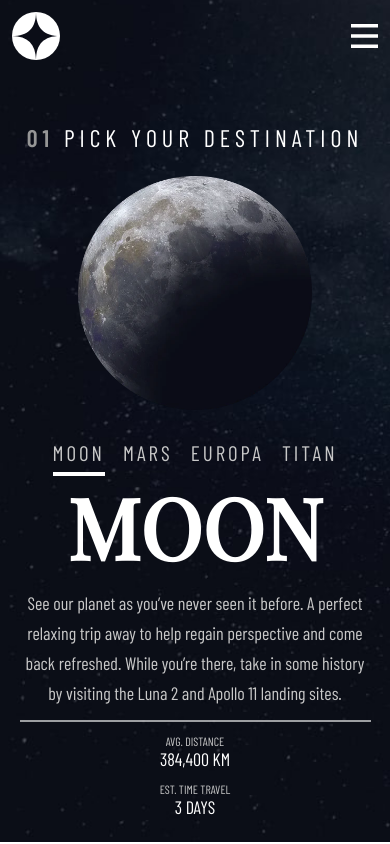
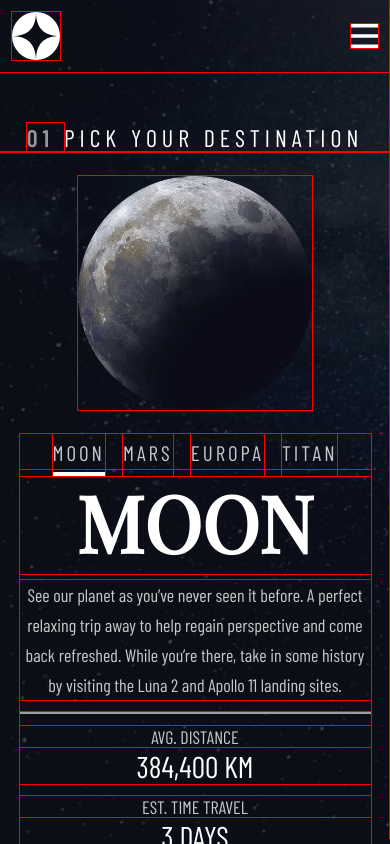
Before and after one commit to tomashoj2001/FEM-REACT-space_tourism_SPA, a React (Create React App) app: page /destination in a window 390 px wide. Built offline with nearby package versions, Linux system fonts and the light colour scheme; the HTML template or start-up script is replaced by a standard one; a web font is replaced by a local one.

Commit message:
Initial Code

```diff
--- a/src/components/destination.css
+++ b/src/components/destination.css
@@ -193,10 +193,15 @@
 }
 
 @media screen and (max-width: 550px) {
+  html, body {
+    height: 100vh;
+    overflow: hidden;
+  }
   .destination__body {
     background-image: url(/src/starter-code/assets/destination/background-destination-mobile.jpg);
     /* margin-top: -7rem; */
     /* height: auto; */
+    height: 103vh;
   }
 
   .destination__container {
@@ -259,7 +264,7 @@
   .destination__titleh2 {
     /* color: white; */
     /* text-transform: uppercase; */
-    font-size: 7rem;
+    font-size: 6.5rem;
     /* font-family: var(--Font-Title); */
     letter-spacing: 0px;
     /* margin: -.5rem 0; */
@@ -282,14 +287,14 @@
 
   .journey p {
     /* font-weight: 300; */
-    /* font-size: 1rem; */
+    font-size: 1.5rem;
     /* display: flex; */
     /* flex-direction: column; */
     gap: 0;
   }
 
   .journey span {
-    font-size: 1.5rem;
+    font-size: 2.5rem;
     /* font-weight: 400; */
     /* text-transform: uppercase; */
     /* color: white; */
--- a/src/components/home.css
+++ b/src/components/home.css
@@ -140,8 +140,13 @@ h1.home__title {
 }
 
 @media screen and (max-width: 550px) {
+  html, body {
+    height: 100vh;
+    overflow: auto;
+  }
   .home__body {
     background-image: url(/src/starter-code/assets/home/background-home-mobile.jpg);
+    height: 102vh;
     /* display: grid; */
     /* grid-template-columns: 1fr; */
     /* gap: 0rem; */
--- a/src/components/technology.css
+++ b/src/components/technology.css
@@ -167,10 +167,16 @@
 }
 
 @media screen and (max-width: 550px) {
+  html, body {
+    height: 100vh;
+    overflow: hidden;
+  }
   .tech__body {
     background-image: url(/src/starter-code/assets/technology/background-technology-mobile.jpg);
     /* margin-top: -7rem; */
     /* height: auto; */
+    /* margin-bottom: 0; */
+    height: 102vh;
   }
 
   .tech__container {
@@ -181,6 +187,7 @@
     /* flex-direction: column-reverse; */
     /* justify-content: center; */
     /* align-items: center; */
+    /* margin-bottom: 0; */
   }
 
   .tech__nav {
@@ -217,7 +224,7 @@
   }
 
   .tech__div {
-    height: auto;
+    /* height: auto; */
     width: 90%;
     /* margin-left: -8rem; */
     /* margin: auto; */
--- a/src/index.css
+++ b/src/index.css
@@ -14,7 +14,7 @@
   padding: 0;
   margin: 0;
   box-sizing: border-box;
-  /* outline: red 1px solid; */
+  outline: red 1px solid;
 }
 
 html {
@@ -382,7 +382,7 @@ main {
 
   main {
     /* width: 100vw; */
-    /* height: auto; */
+    min-height: 100vh;
     /* background-size: cover; */
     overflow-x: hidden;
   }
```
